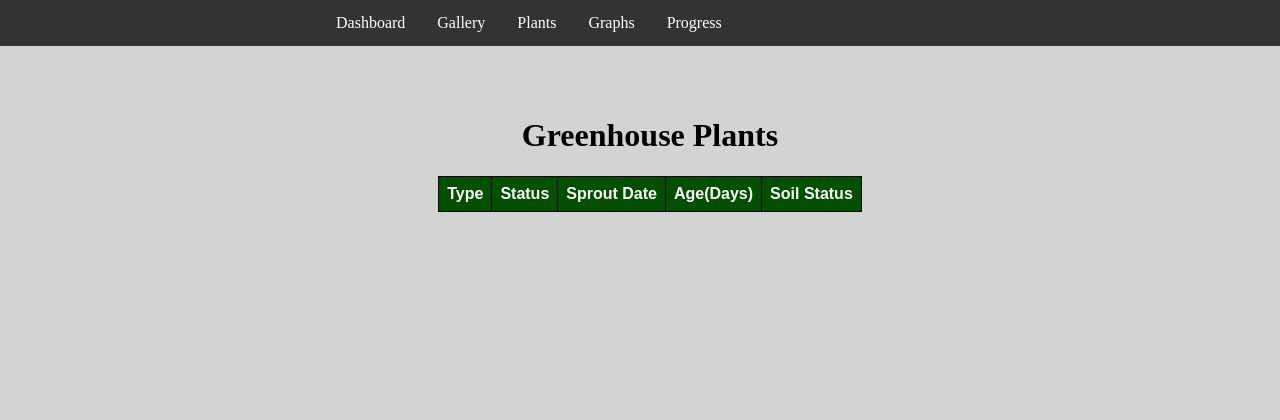
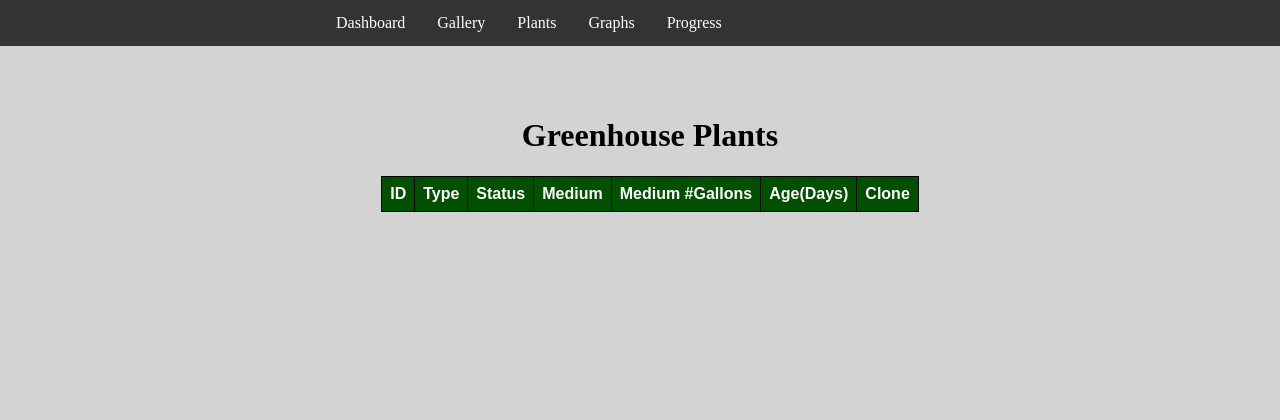
Before and after one commit to BrettMeirhofer/DjangoGreenhouse, a Django app: page /plants in a window 1280 px wide. Shown: the top 420 px of the page. Run offline with Django 4.2, Linux system fonts and the light colour scheme; data that the repository does not hold is empty.

Commit message:
Plants can now have one or more parents
- Added parent1/parent2 fields to plant model
- Added clone bool to plant model
- Add comments to models in the Plants app
- Added action for cloning plants
- Modified fields displayed in plants webpage

```diff
--- a/GreenhouseSite/Sensors/admin.py
+++ b/GreenhouseSite/Sensors/admin.py
@@ -35,6 +35,7 @@ def set_category_to_gallery(modeladmin, request, queryset):
 
 @admin.register(models.DatedImage)
 class DatedImageAdmin(admin.ModelAdmin):
+    list_filter = ["category", "camera"]
     list_display = ["date", "camera", "name", "category", "sequence"]
     actions = [make_thumb, set_category_to_gallery]
     readonly_fields = ('image_tag',)
--- a/GreenhouseSite/templates/admin/plants.html
+++ b/GreenhouseSite/templates/admin/plants.html
@@ -12,19 +12,23 @@
         <h1>Greenhouse Plants</h1>
         <table class="center">
             <tr>
+                <th>ID</th>
                 <th>Type</th>
                 <th>Status</th>
-                <th>Sprout Date</th>
+                <th>Medium</th>
+                <th>Medium #Gallons</th>
                 <th>Age(Days)</th>
-                <th>Soil Status</th>
+                <th>Clone</th>
             </tr>
             {% for plant in plants %}
                 <tr>
+                    <td>#{{plant.type_id}}</td>
                     <td>{{plant.plant_type}}</td>
                     <td>{{plant.plant_status}}</td>
-                    <td>{{plant.date_sprouted}}</td>
+                    <td>{{plant.medium}}</td>
+                    <td>{{plant.planter_capacity}}</td>
                     <td>{{plant.age}}</td>
-                    <td>{{plant.soil_status}}</td>
+                    <td>{{plant.clone}}</td>
                 </tr>
             {% endfor %}
         </table>
```
Also changed, not shown: GreenhouseSite/Plants/admin.py (+9 -1 lines), GreenhouseSite/Plants/models.py (+7 -0 lines), GreenhouseSite/Plants/migrations/0005_plant_clone_plant_parent1_plant_parent2.py (added).
